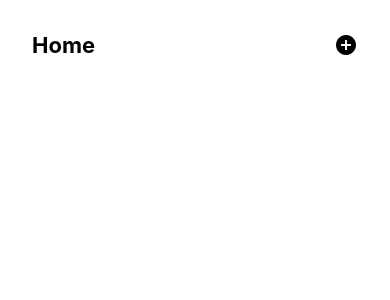
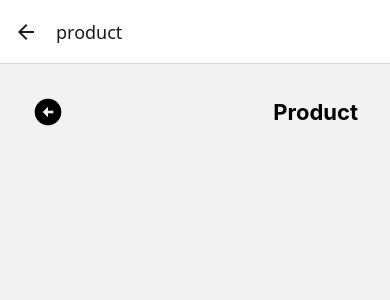
Before and after one commit to bmartins95/Navigation, a React Native app: screen /product in a window 390 px wide. Shown: the top 300 px of the page. Built offline with nearby package versions, Linux system fonts and the light colour scheme.

Commit message:
Add stack routes

```diff
--- a/App.tsx
+++ b/App.tsx
@@ -1,5 +1,5 @@
-import { Home } from "@/app/home";
+import { Routes } from "@/routes";
 
 export default function App() {
-  return <Home></Home>
+  return <Routes></Routes>
 }
--- /dev/null
+++ b/src/app/product.tsx
@@ -0,0 +1,15 @@
+import { ButtonIcon } from "@/components/button-icon";
+import { Header } from "@/components/header";
+import { Title } from "@/components/title";
+import { View } from "react-native";
+
+export function Product() {
+    return (
+        <View style={{ flex: 1, padding: 32 }}>
+            <Header>
+                <ButtonIcon name="arrow-circle-left"></ButtonIcon>
+                <Title>Product</Title>
+            </Header>
+        </View>
+    )
+}
--- a/src/components/button-icon.tsx
+++ b/src/components/button-icon.tsx
@@ -8,7 +8,7 @@ type Props = TouchableOpacityProps & {
 export function ButtonIcon({ name, ...rest }: Props) {
     return (
         <TouchableOpacity {...rest}>
-            <MaterialIcons name={name} size={24}></MaterialIcons>
+            <MaterialIcons name={name} size={32}></MaterialIcons>
         </TouchableOpacity>
     )
 }
--- /dev/null
+++ b/src/routes/index.tsx
@@ -0,0 +1,11 @@
+import { NavigationContainer } from "@react-navigation/native";
+
+import { StackRoutes } from "./stack-routes";
+
+export function Routes() {
+    return (
+        <NavigationContainer>
+            <StackRoutes></StackRoutes>
+        </NavigationContainer>
+    )
+}
--- /dev/null
+++ b/src/routes/stack-routes.tsx
@@ -0,0 +1,15 @@
+import { createNativeStackNavigator } from "@react-navigation/native-stack"
+
+import { Home } from "@/app/home"
+import { Product } from "@/app/product"
+
+const Stack = createNativeStackNavigator()
+
+export function StackRoutes() {
+    return (
+        <Stack.Navigator>
+            <Stack.Screen name="home" component={Home}></Stack.Screen>
+            <Stack.Screen name="product" component={Product}></Stack.Screen>
+        </Stack.Navigator>
+    )
+}
--- a/tsconfig.json
+++ b/tsconfig.json
@@ -1,7 +1,8 @@
 {
   "compilerOptions": {
+    "strict": true,
     "paths": {
-      "@/*": ["src/*"]
+      "@/*": ["./src/*"]
     }
   },
   "extends": "expo/tsconfig.base"
```
Also changed, not shown: package.json (+8 -3 lines), 1 other file (tests, documents, lock files or other folders).
